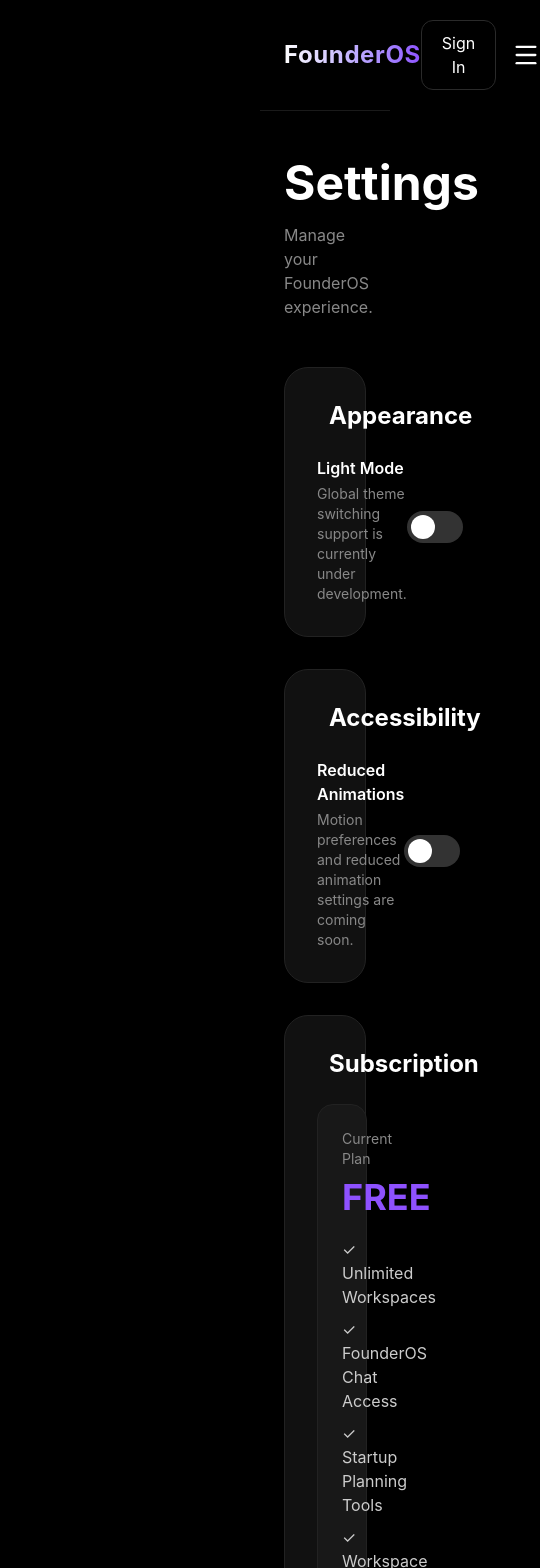
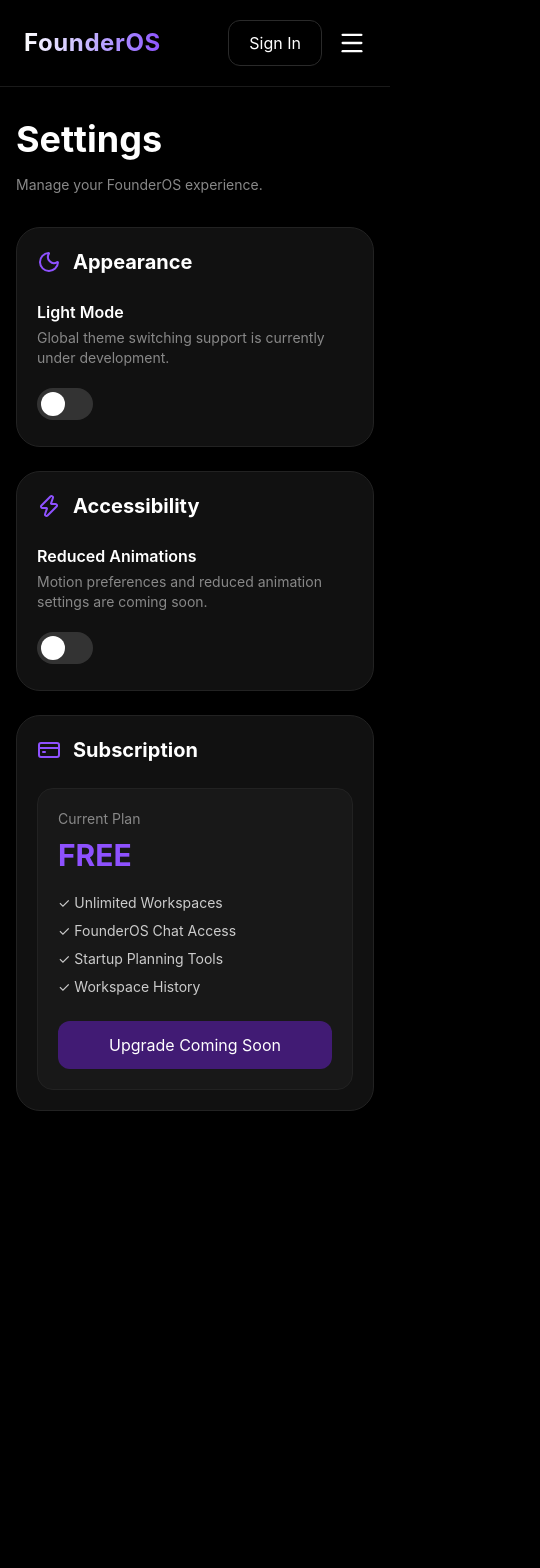
Before and after one commit to Rudraksh-kal/FounderOS, a React (Vite) app in the folder frontend/: page /settings in a window 390 px wide. Shown: the top 1568 px of the page, 540 px wide, since content can reach past the window. After the commit the page ends 1143 px from the top, so only its background shows below. Built offline with nearby package versions, Linux system fonts and the light colour scheme; no server answers.

Commit message:
Updated FounderOS model

```diff
--- a/frontend/src/pages/Dashboard.jsx
+++ b/frontend/src/pages/Dashboard.jsx
@@ -11,14 +11,14 @@ function Dashboard() {
   const { collapsed } = useSidebar();
 
   return (
-    <div className="bg-black min-h-screen text-white">
+    <div className="bg-black min-h-screen text-white overflow-x-hidden">
       <Sidebar />
 
       <main
-        className={`transition-all duration-500 ${
+        className={`transition-all duration-500 ml-0 ${
           collapsed
-            ? "ml-[90px]"
-            : "ml-[260px]"
+            ? "lg:ml-[90px]"
+            : "lg:ml-[260px]"
         }`}
       >
         <Navbar />
@@ -27,25 +27,25 @@ function Dashboard() {
           initial={{ opacity: 0 }}
           animate={{ opacity: 1 }}
           transition={{ duration: 0.6 }}
-          className="h-[calc(100vh-80px)] flex items-center justify-center px-6"
+          className="min-h-[calc(100vh-80px)] flex items-center justify-center px-4 sm:px-6 py-10"
         >
-          <div className="text-center">
-            <div className="w-24 h-24 mx-auto rounded-full border-4 border-violet-500 flex items-center justify-center mb-8 shadow-[0_0_25px_rgba(139,92,246,0.4)]">
+          <div className="text-center w-full max-w-5xl">
+            <div className="w-20 h-20 sm:w-24 sm:h-24 mx-auto rounded-full border-4 border-violet-500 flex items-center justify-center mb-6 sm:mb-8 shadow-[0_0_25px_rgba(139,92,246,0.4)]">
               <BarChart3
-                size={40}
-                className="text-violet-400"
+                size={32}
+                className="sm:w-10 sm:h-10 text-violet-400"
               />
             </div>
 
-            <p className="text-violet-500 font-medium mb-4 tracking-widest">
+            <p className="text-violet-500 font-medium mb-4 tracking-widest text-sm sm:text-base">
               FounderOS Dashboard
             </p>
 
-            <h1 className="text-5xl sm:text-6xl font-bold mb-6">
+            <h1 className="text-4xl sm:text-5xl lg:text-6xl font-bold mb-6">
               Coming Soon
             </h1>
 
-            <p className="text-[#888] text-lg max-w-2xl mx-auto leading-8">
+            <p className="text-[#888] text-base sm:text-lg max-w-2xl mx-auto leading-7 sm:leading-8 px-2">
               We're building a powerful analytics
               dashboard for founders. Soon you'll
               be able to monitor startup growth,
@@ -55,27 +55,28 @@ function Dashboard() {
               center.
             </p>
 
-            <div className="mt-10 inline-flex items-center gap-3 px-6 py-4 rounded-2xl bg-[#111] border border-[#222]">
+            <div className="mt-10 inline-flex items-center gap-3 px-4 sm:px-6 py-3 sm:py-4 rounded-2xl bg-[#111] border border-[#222]">
               <div className="w-3 h-3 rounded-full bg-violet-500 animate-pulse"></div>
 
-              <span className="text-[#d1d1d1]">
+              <span className="text-[#d1d1d1] text-sm sm:text-base">
                 Under Active Development
               </span>
             </div>
 
-            <div className="mt-12 grid md:grid-cols-3 gap-4 max-w-4xl mx-auto">
-              <div className="bg-[#111] border border-[#222] rounded-2xl p-5">
+            <div className="mt-12 grid grid-cols-1 md:grid-cols-3 gap-4 max-w-4xl mx-auto">
+              <div className="bg-[#111] border border-[#222] rounded-2xl p-4 sm:p-5">
                 <h3 className="font-semibold mb-2">
                   Startup Analytics
                 </h3>
 
                 <p className="text-sm text-[#777]">
                   Track growth, engagement,
-                  revenue, and performance metrics.
+                  revenue, and performance
+                  metrics.
                 </p>
               </div>
 
-              <div className="bg-[#111] border border-[#222] rounded-2xl p-5">
+              <div className="bg-[#111] border border-[#222] rounded-2xl p-4 sm:p-5">
                 <h3 className="font-semibold mb-2">
                   AI Insights
                 </h3>
@@ -87,14 +88,15 @@ function Dashboard() {
                 </p>
               </div>
 
-              <div className="bg-[#111] border border-[#222] rounded-2xl p-5">
+              <div className="bg-[#111] border border-[#222] rounded-2xl p-4 sm:p-5">
                 <h3 className="font-semibold mb-2">
                   Workspace Reports
                 </h3>
 
                 <p className="text-sm text-[#777]">
-                  Monitor projects, tasks, chats,
-                  and founder productivity.
+                  Monitor projects, tasks,
+                  chats, and founder
+                  productivity.
                 </p>
               </div>
             </div>
--- a/frontend/src/pages/Settings.jsx
+++ b/frontend/src/pages/Settings.jsx
@@ -12,42 +12,44 @@ function Settings() {
   const { collapsed } = useSidebar();
 
   return (
-    <div className="bg-black min-h-screen text-white">
+    <div className="bg-black min-h-screen text-white overflow-x-hidden">
       <Sidebar />
 
       <main
-        className={`transition-all duration-500 ${
-          collapsed ? "ml-[110px]" : "ml-[260px]"
+        className={`transition-all duration-500 ml-0 ${
+          collapsed
+            ? "lg:ml-[110px]"
+            : "lg:ml-[260px]"
         }`}
       >
         <Navbar />
 
-        <div className="px-6 sm:px-10 lg:px-20 py-12">
+        <div className="px-4 sm:px-8 lg:px-20 py-8 sm:py-12">
           {/* Header */}
-          <div className="mb-12">
-            <h1 className="text-5xl font-bold">
+          <div className="mb-8 sm:mb-12">
+            <h1 className="text-4xl sm:text-5xl font-bold">
               Settings
             </h1>
 
-            <p className="text-[#888] mt-4">
+            <p className="text-[#888] mt-4 text-sm sm:text-base">
               Manage your FounderOS experience.
             </p>
           </div>
 
           {/* Appearance */}
-          <div className="bg-[#111] border border-[#222] rounded-3xl p-8 mb-8">
+          <div className="bg-[#111] border border-[#222] rounded-3xl p-5 sm:p-8 mb-6 sm:mb-8">
             <div className="flex items-center gap-3 mb-6">
               <Moon
                 className="text-violet-500"
                 size={24}
               />
 
-              <h2 className="text-2xl font-bold">
+              <h2 className="text-xl sm:text-2xl font-bold">
                 Appearance
               </h2>
             </div>
 
-            <div className="flex items-center justify-between">
+            <div className="flex flex-col sm:flex-row sm:items-center sm:justify-between gap-5">
               <div>
                 <h3 className="font-semibold">
                   Light Mode
@@ -59,7 +61,7 @@ function Settings() {
                 </p>
               </div>
 
-              <div className="relative group">
+              <div className="relative group self-start sm:self-auto">
                 <button
                   disabled
                   className="w-14 h-8 rounded-full bg-[#333] relative cursor-not-allowed"
@@ -75,19 +77,19 @@ function Settings() {
           </div>
 
           {/* Accessibility */}
-          <div className="bg-[#111] border border-[#222] rounded-3xl p-8 mb-8">
+          <div className="bg-[#111] border border-[#222] rounded-3xl p-5 sm:p-8 mb-6 sm:mb-8">
             <div className="flex items-center gap-3 mb-6">
               <Zap
                 className="text-violet-500"
                 size={24}
               />
 
-              <h2 className="text-2xl font-bold">
+              <h2 className="text-xl sm:text-2xl font-bold">
                 Accessibility
               </h2>
             </div>
 
-            <div className="flex items-center justify-between">
+            <div className="flex flex-col sm:flex-row sm:items-center sm:justify-between gap-5">
               <div>
                 <h3 className="font-semibold">
                   Reduced Animations
@@ -99,7 +101,7 @@ function Settings() {
                 </p>
               </div>
 
-              <div className="relative group">
+              <div className="relative group self-start sm:self-auto">
                 <button
                   disabled
                   className="w-14 h-8 rounded-full bg-[#333] relative cursor-not-allowed"
@@ -115,28 +117,28 @@ function Settings() {
           </div>
 
           {/* Subscription */}
-          <div className="bg-[#111] border border-[#222] rounded-3xl p-8">
+          <div className="bg-[#111] border border-[#222] rounded-3xl p-5 sm:p-8">
             <div className="flex items-center gap-3 mb-6">
               <CreditCard
                 className="text-violet-500"
                 size={24}
               />
 
-              <h2 className="text-2xl font-bold">
+              <h2 className="text-xl sm:text-2xl font-bold">
                 Subscription
               </h2>
             </div>
 
-            <div className="bg-[#181818] rounded-2xl p-6 border border-[#222]">
+            <div className="bg-[#181818] rounded-2xl p-5 sm:p-6 border border-[#222]">
               <p className="text-sm text-[#888]">
                 Current Plan
               </p>
 
-              <h3 className="text-4xl font-bold text-violet-500 mt-2">
+              <h3 className="text-3xl sm:text-4xl font-bold text-violet-500 mt-2">
                 FREE
               </h3>
 
-              <ul className="mt-5 space-y-2 text-[#ccc]">
+              <ul className="mt-5 space-y-2 text-[#ccc] text-sm sm:text-base">
                 <li>✓ Unlimited Workspaces</li>
                 <li>✓ FounderOS Chat Access</li>
                 <li>✓ Startup Planning Tools</li>
@@ -145,7 +147,7 @@ function Settings() {
 
               <button
                 disabled
-                className="mt-6 px-5 py-3 rounded-xl bg-violet-600/40 cursor-not-allowed"
+                className="mt-6 w-full sm:w-auto px-5 py-3 rounded-xl bg-violet-600/40 cursor-not-allowed"
               >
                 Upgrade Coming Soon
               </button>
```
